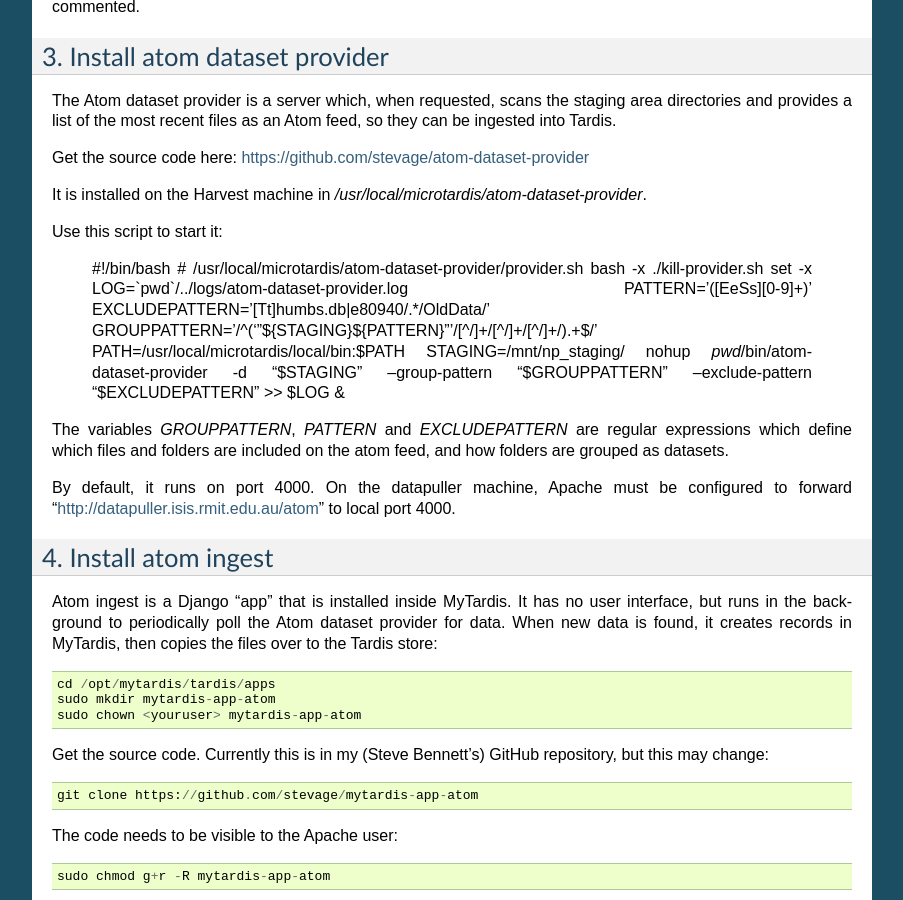
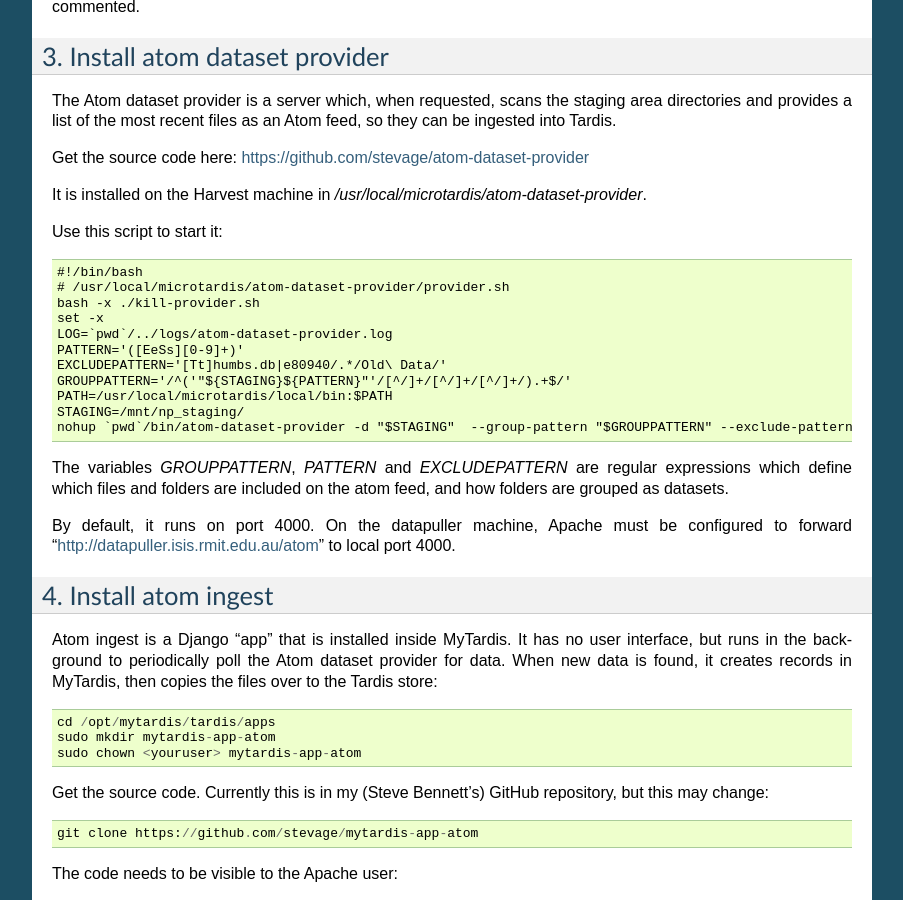
Before and after one commit to mytardis/microtardis, a Sphinx documentation site: the page built from docs/install_autoingest_at_rmmf.rst, in a window 1280 px wide and 900 px high, scrolled down 622 px. Shown: the whole window, without its empty margins (198-1101 px from the left). Built offline with Sphinx 7.4.7, drawn with Linux system fonts in a browser that asks for light colours; some of the changed lines change nothing that is shown; some of the changed text lies outside the part shown.

Commit message:
Minor clarification.

```diff
--- a/docs/install_autoingest_at_rmmf.rst
+++ b/docs/install_autoingest_at_rmmf.rst
@@ -33,7 +33,7 @@
 
 It is installed on the Harvest machine in `/usr/local/microtardis/atom-dataset-provider`.
 
-Use this script to start it:
+Use this script to start it::
 
     #!/bin/bash
     # /usr/local/microtardis/atom-dataset-provider/provider.sh
@@ -153,9 +153,9 @@
     CELERYD_CONCURRENCY = 1
     djcelery.setup_loader()
 
-Now, install the app into MyTardis. In ``/opt/mytardis/tardis/settings.py``, find the line ``"INSTALLED_APPS = ("tardis.microtardis",) + INSTALLED_APPS"``
-and add this below it::
+Now, install the app into MyTardis. In ``/opt/mytardis/tardis/settings.py``, find the line ``"INSTALLED_APPS = ("tardis.microtardis",) + INSTALLED_APPS"``. Add two lines as follows::
 
+    INSTALLED_APPS = ("tardis.microtardis",) + INSTALLED_APPS
     INSTALLED_APPS = ("tardis.apps.atom",) + INSTALLED_APPS
     from tardis.apps.atom.settings_atom import *
 
```
